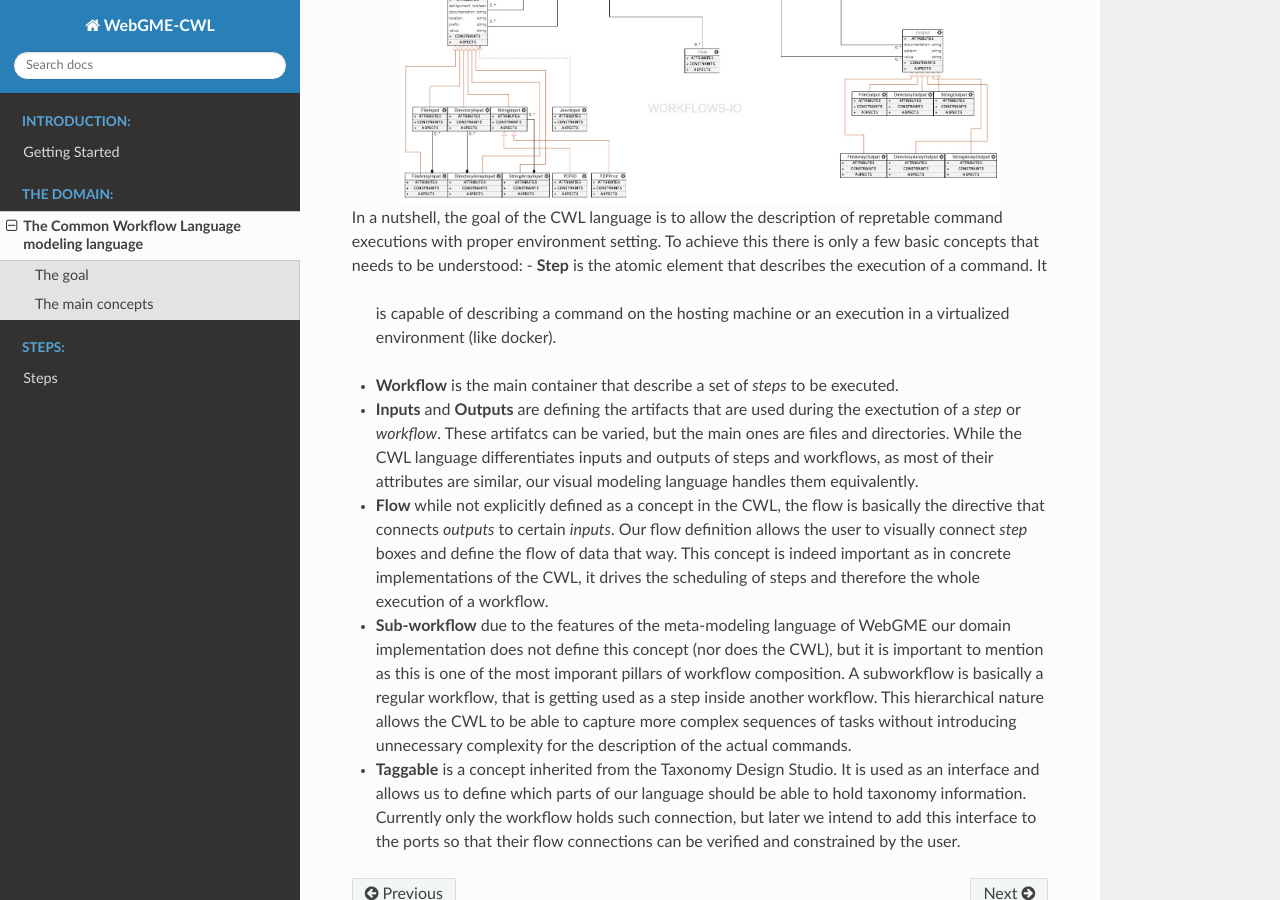
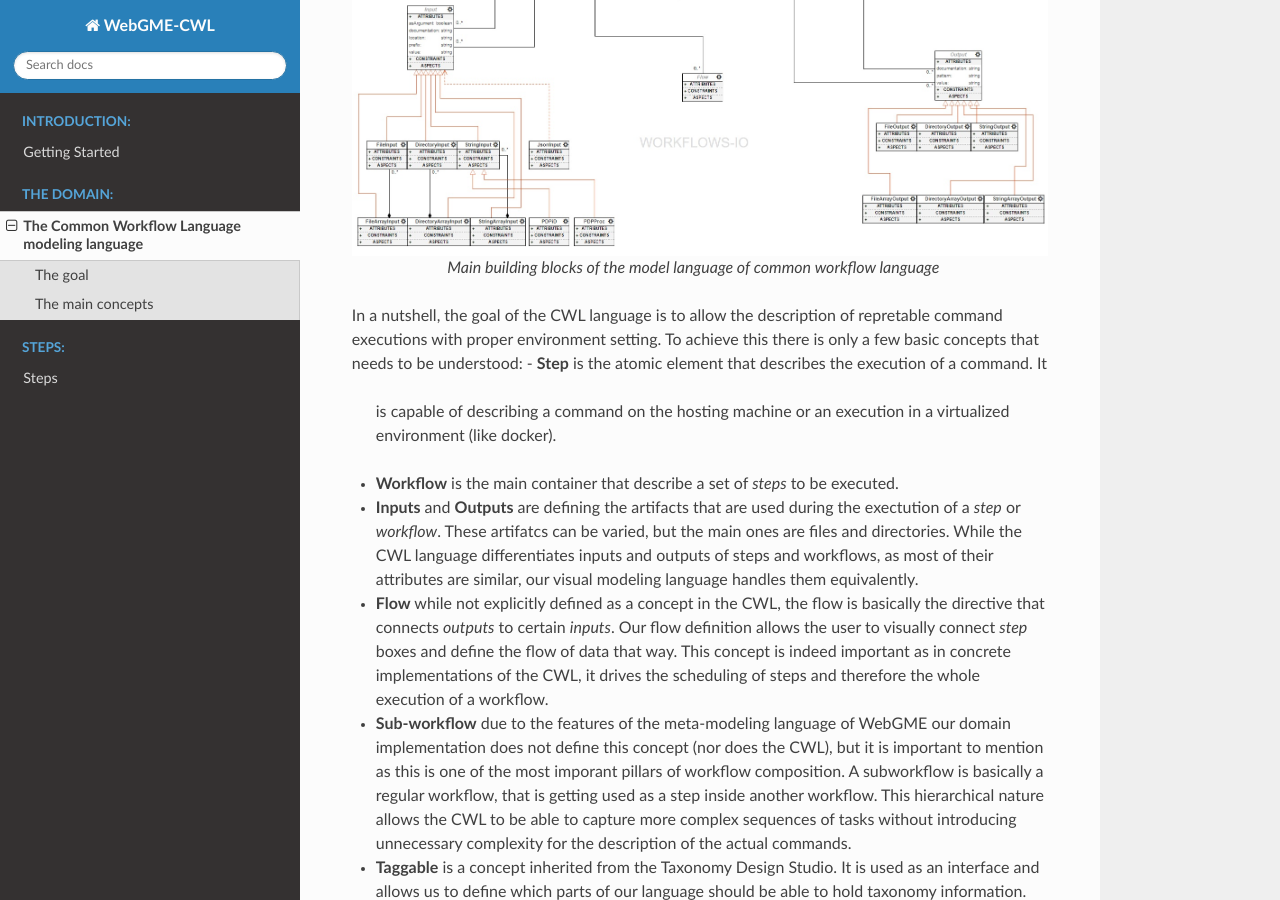
Before and after one commit to webgme/webgme-cwl, a Sphinx documentation site: the page built from docs/Introduction/domain.rst, in a window 1280 px wide and 900 px high, scrolled down 580 px. Built offline with Sphinx 7.4.7 and the Read the Docs theme 2.0.0, drawn with Linux system fonts in a browser that asks for light colours; some of the changed lines change nothing that is shown.

Commit message:
Fixing image insert

```diff
--- a/docs/Introduction/domain.rst
+++ b/docs/Introduction/domain.rst
@@ -18,8 +18,8 @@ _________________
 
 .. figure:: cwl-domain.jpg
    :align: center
-   :width: 600
-   :alt: Main building blocks of the model language of common workflow language
+
+   Main building blocks of the model language of common workflow language
 
 In a nutshell, the goal of the CWL language is to allow the description of
 repretable command executions with proper environment setting. To achieve this
```
